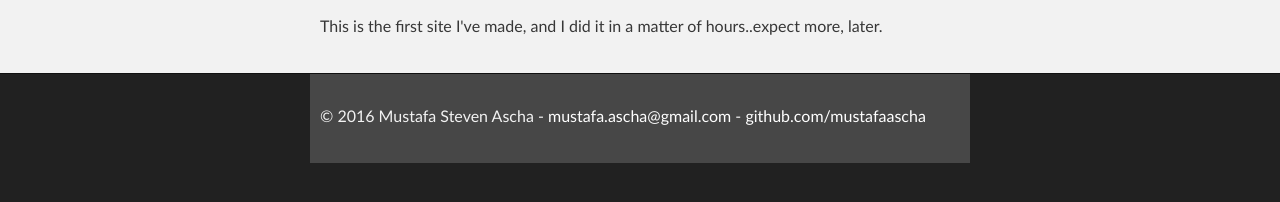
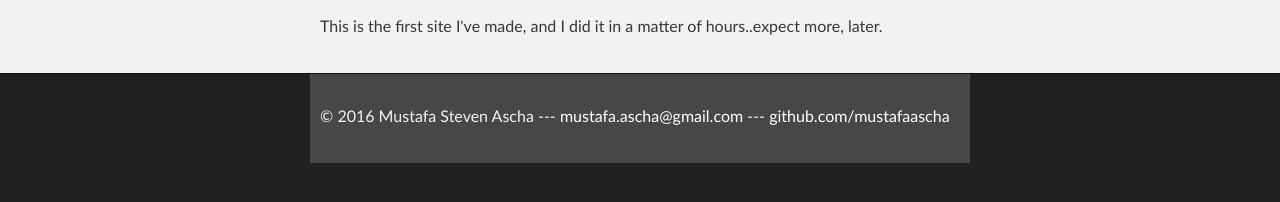
Before and after one commit to mustafaascha/mustafaascha.github.io, a Jekyll site: the page built from index.html, in a window 1280 px wide. Shown: the part 175-377 px from the top of the page. Built offline with Jekyll 4.4.1, drawn with Linux system fonts in a browser that asks for light colours.

```diff
--- a/_layouts/default.html
+++ b/_layouts/default.html
@@ -41,7 +41,7 @@
   <!-- FOOTER  -->
   <div id="footer_wrap" class="outer">
     <footer class="inner">
-      <p>&copy; 2016 Mustafa Steven Ascha - <a href="mailto:mustafa.ascha@gmail.com" title="Email me">mustafa.ascha@gmail.com</a> - <a href="https://github.com/mustafaascha"> github.com/mustafaascha</a> </p>
+      <p>&copy; 2016 Mustafa Steven Ascha --- <a href="mailto:mustafa.ascha@gmail.com" title="Email me">mustafa.ascha@gmail.com</a> --- <a href="https://github.com/mustafaascha"> github.com/mustafaascha</a> </p>
     </footer>
   </div>
 </body>
```
